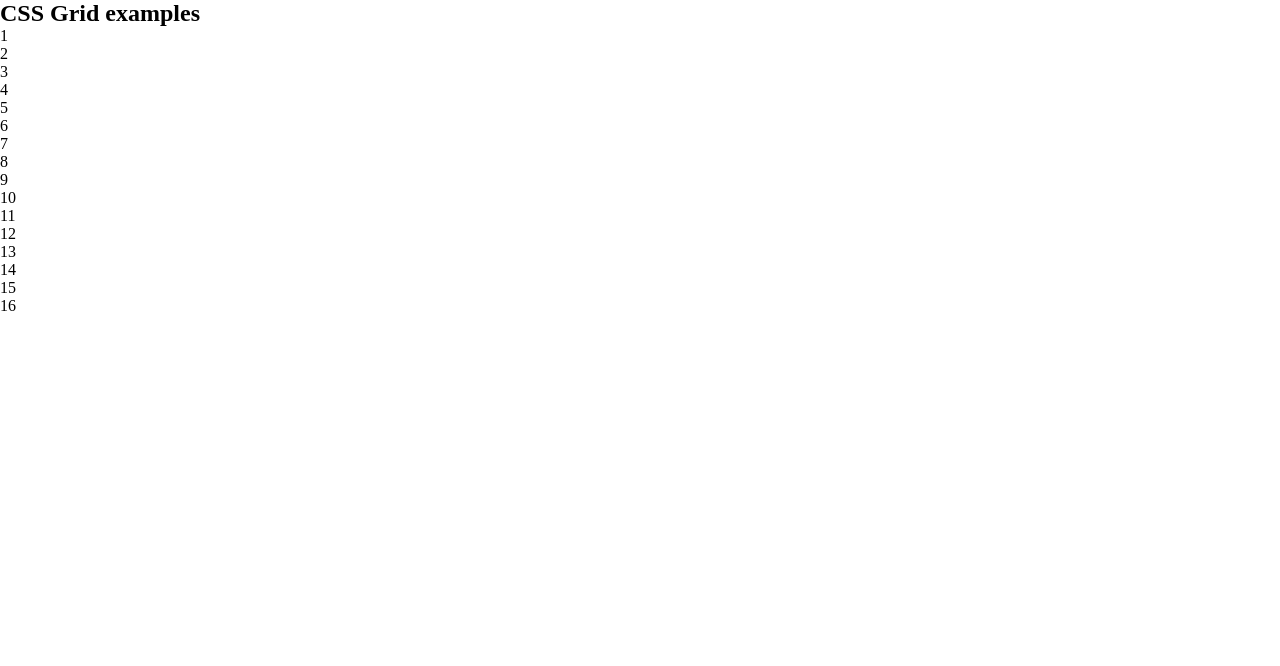
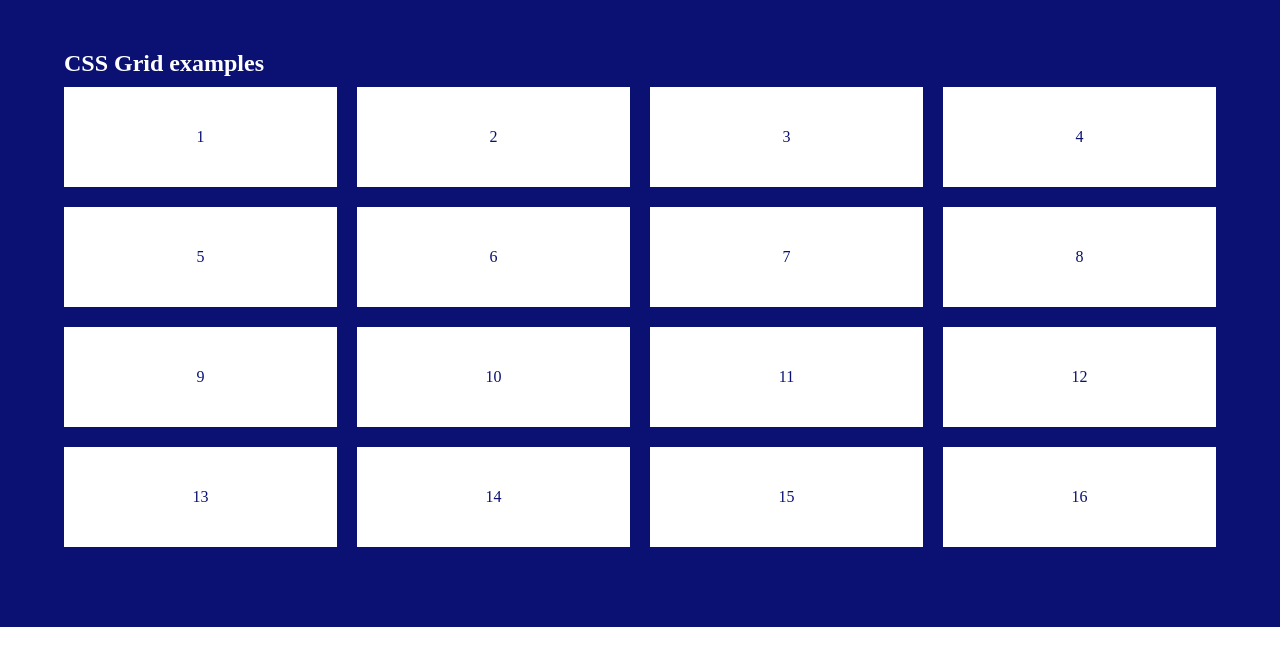
Before and after one commit to CarnageOG/Giorgi-Egetashvili-lesson-9, a plain HTML site: page index.html in a window 1280 px wide. Drawn offline with Linux system fonts and the light colour scheme.

Commit message:
added backgrounds, conteiner and box

```diff
--- a/style/style.css
+++ b/style/style.css
@@ -2,3 +2,36 @@
 	margin: 0;
 	padding: 0;
 }
+*{
+	margin: 0;
+	padding: 0;
+}
+section{
+	background-color: #0A1172;
+}
+h1{
+	color: white;
+	padding-bottom: 10px;
+	padding-top: 50px;
+}
+.conteiner{
+	max-width: 1440px;
+  	width: 90%;
+  	margin-left: auto;
+  	margin-right: auto;
+}
+.box{
+	width: 100%;
+	height: 100%;
+	color: #0A1172;
+	background-color: white;
+	display: flex;
+	align-items: center;
+	justify-content: center;
+}
+.parent{
+	display: grid;
+	padding-bottom: 80px;
+	grid-template-columns: 1fr 1fr 1fr 1fr;
+	grid-auto-rows: minmax(100px, auto);
+	gap: 20px;
```
